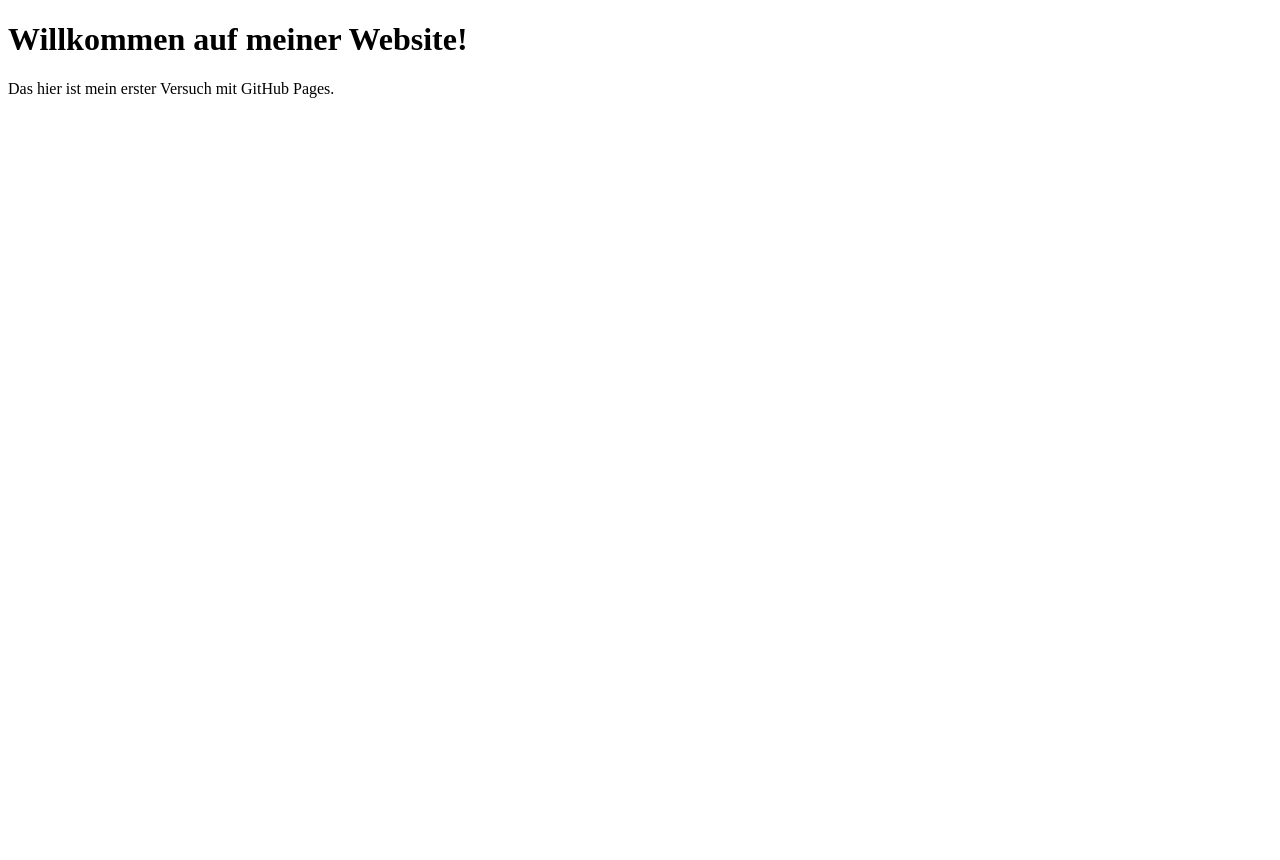
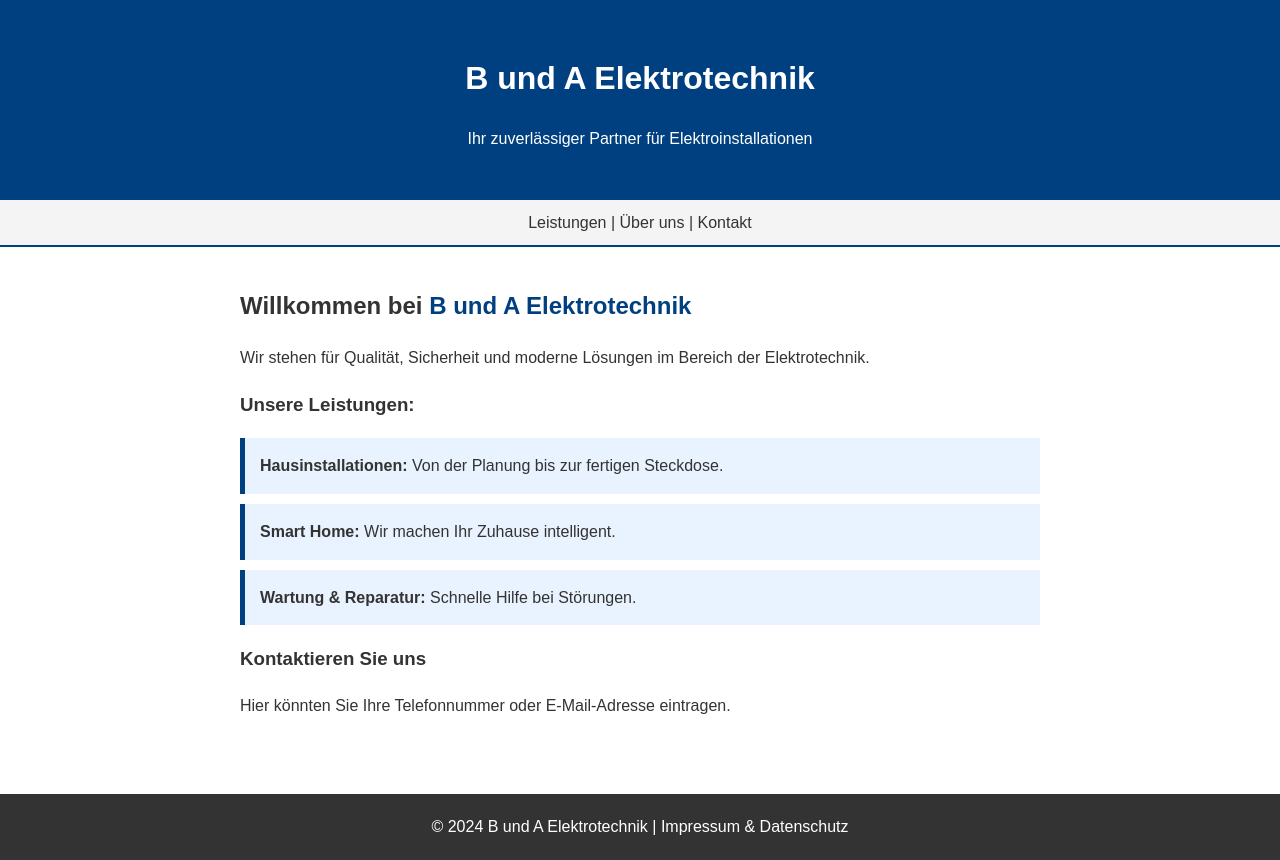
Before and after one commit to sino1222/sino1222.github.io, a plain HTML site: page index.html in a window 1280 px wide. Before the commit the page ends 800 px from the top, so only its background shows below. Drawn offline with Linux system fonts and the light colour scheme.

Commit message:
Update index.html

```diff
--- a/index.html
+++ b/index.html
@@ -2,10 +2,82 @@
 <html lang="de">
 <head>
     <meta charset="UTF-8">
-    <title>Meine Website</title>
+    <meta name="viewport" content="width=device-width, initial-scale=1.0">
+    <title>B und A Elektrotechnik</title>
+    <style>
+        /* Modernes Design für Elektrotechnik */
+        body {
+            font-family: Arial, sans-serif;
+            margin: 0;
+            line-height: 1.6;
+            color: #333;
+        }
+        header {
+            background: #004080; /* Profi-Blau */
+            color: white;
+            padding: 2rem;
+            text-align: center;
+        }
+        nav {
+            background: #f4f4f4;
+            padding: 10px;
+            text-align: center;
+            border-bottom: 2px solid #004080;
+        }
+        .container {
+            max-width: 800px;
+            margin: auto;
+            padding: 20px;
+        }
+        .service-box {
+            background: #e9f2ff;
+            border-left: 5px solid #004080;
+            padding: 15px;
+            margin: 10px 0;
+        }
+        footer {
+            text-align: center;
+            padding: 20px;
+            background: #333;
+            color: white;
+            margin-top: 40px;
+        }
+        .highlight { color: #004080; font-weight: bold; }
+    </style>
 </head>
 <body>
-    <h1>Willkommen auf meiner Website!</h1>
-    <p>Das hier ist mein erster Versuch mit GitHub Pages.</p>
+
+<header>
+    <h1>B und A Elektrotechnik</h1>
+    <p>Ihr zuverlässiger Partner für Elektroinstallationen</p>
+</header>
+
+<nav>
+    Leistungen | Über uns | Kontakt
+</nav>
+
+<div class="container">
+    <h2>Willkommen bei <span class="highlight">B und A Elektrotechnik</span></h2>
+    <p>Wir stehen für Qualität, Sicherheit und moderne Lösungen im Bereich der Elektrotechnik.</p>
+
+    <h3>Unsere Leistungen:</h3>
+    <div class="service-box">
+        <strong>Hausinstallationen:</strong> Von der Planung bis zur fertigen Steckdose.
+    </div>
+    <div class="service-box">
+        <strong>Smart Home:</strong> Wir machen Ihr Zuhause intelligent.
+    </div>
+    <div class="service-box">
+        <strong>Wartung & Reparatur:</strong> Schnelle Hilfe bei Störungen.
+    </div>
+
+    <h3>Kontaktieren Sie uns</h3>
+    <p>Hier könnten Sie Ihre Telefonnummer oder E-Mail-Adresse eintragen.</p>
+</div>
+
+<footer>
+    &copy; 2024 B und A Elektrotechnik | Impressum & Datenschutz
+</footer>
+
 </body>
 </html>
```
